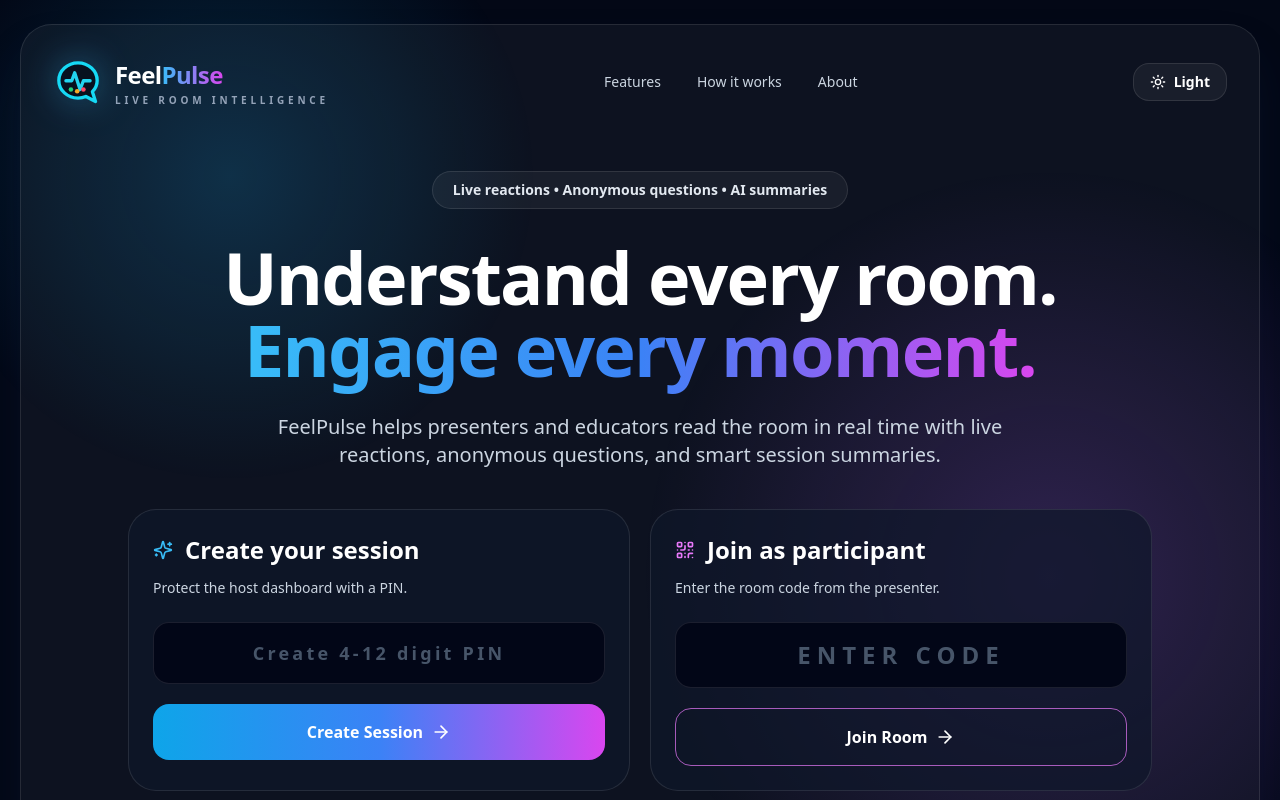
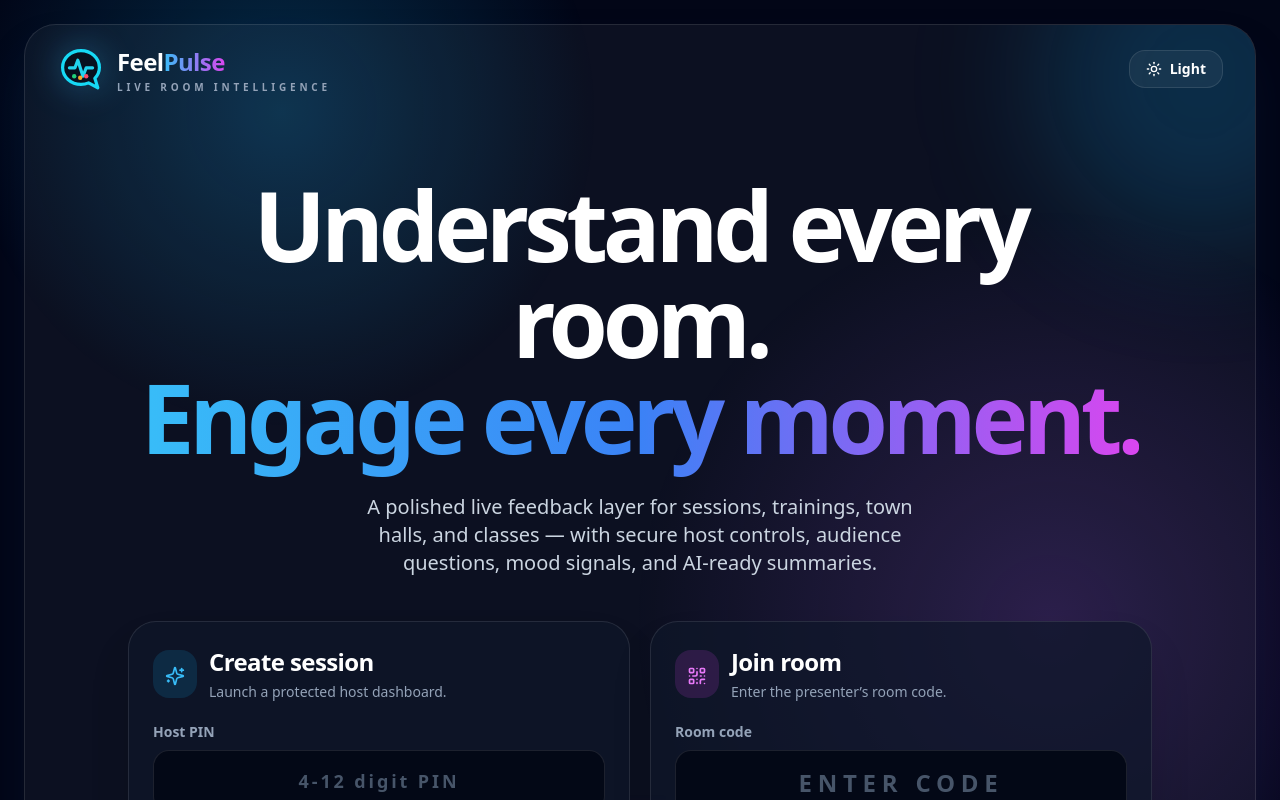
Before and after one commit to techie24-svg/Live-Room-Intelligence, a Next.js app: page / in a window 1280 px wide. Shown: the top 800 px of the page. Built offline with nearby package versions, Linux system fonts and the light colour scheme.

Commit message:
fixed ui

```diff
--- a/app/page.jsx
+++ b/app/page.jsx
@@ -4,19 +4,81 @@ import { useState } from "react";
 import { useRouter } from "next/navigation";
 import {
   ArrowRight,
-  MessageSquareText,
+  BarChart3,
+  CheckCircle2,
   Moon,
   QrCode,
+  ShieldCheck,
   Sparkles,
   Sun,
-  Users,
 } from "lucide-react";
-import FeelPulseLogo from "./components/FeelPulseLogo";
+
+function FeelPulseLogo({ size = 48 }) {
+  return (
+    <div className="flex items-center gap-3">
+      <svg
+        width={size}
+        height={size}
+        viewBox="0 0 120 120"
+        fill="none"
+        aria-hidden="true"
+        className="shrink-0 drop-shadow-[0_0_18px_rgba(56,189,248,0.35)]"
+      >
+        <defs>
+          <linearGradient id="fp-ring-home" x1="18" y1="14" x2="104" y2="108">
+            <stop stopColor="#16d9f5" />
+            <stop offset="0.48" stopColor="#2f7cff" />
+            <stop offset="1" stopColor="#b13df6" />
+          </linearGradient>
+          <linearGradient id="fp-pulse-home" x1="30" y1="50" x2="88" y2="50">
+            <stop stopColor="#22d3ee" />
+            <stop offset="1" stopColor="#d8f3ff" />
+          </linearGradient>
+        </defs>
+
+        <path
+          d="M60 14C34.6 14 14 32.9 14 56.2c0 23.4 20.6 42.3 46 42.3 6.8 0 13.2-1.3 18.9-3.8l23.1 12.1-7.4-23.6c7.1-7.3 11.4-16.7 11.4-27C106 32.9 85.4 14 60 14Z"
+          stroke="url(#fp-ring-home)"
+          strokeWidth="8"
+          strokeLinecap="round"
+          strokeLinejoin="round"
+          fill="#07111f"
+        />
+
+        <path
+          d="M31 57H45L52 38L65 78L73 57H89"
+          stroke="url(#fp-pulse-home)"
+          strokeWidth="8"
+          strokeLinecap="round"
+          strokeLinejoin="round"
+        />
+
+        <circle cx="43" cy="78" r="5.5" fill="#21d07a" />
+        <circle cx="58" cy="82" r="5.5" fill="#f5aa28" />
+        <circle cx="73" cy="78" r="5.5" fill="#ff4965" />
+      </svg>
+
+      <div className="leading-none">
+        <div className="text-2xl font-black tracking-tight text-white">
+          Feel
+          <span className="bg-gradient-to-r from-sky-400 to-fuchsia-500 bg-clip-text text-transparent">
+            Pulse
+          </span>
+        </div>
+        <div className="mt-1 text-[10px] font-semibold uppercase tracking-[0.38em] text-slate-400">
+          Live Room Intelligence
+        </div>
+      </div>
+    </div>
+  );
+}
 
 function makeRoomCode() {
   const chars = "ABCDEFGHJKLMNPQRSTUVWXYZ23456789";
   let code = "";
-  for (let i = 0; i < 6; i += 1) code += chars[Math.floor(Math.random() * chars.length)];
+  for (let i = 0; i < 6; i += 1) {
+    code += chars[Math.floor(Math.random() * chars.length)];
+  }
   return code;
 }
 
@@ -30,6 +92,7 @@ function cleanRoomCode(value) {
 
 export default function Home() {
   const router = useRouter();
+
   const [joinCode, setJoinCode] = useState("");
   const [hostPinInput, setHostPinInput] = useState("");
   const [creating, setCreating] = useState(false);
@@ -75,7 +138,6 @@ export default function Home() {
 
   async function joinSession(e) {
     e.preventDefault();
-
     setJoining(true);
     setError("");
 
@@ -100,36 +162,37 @@ export default function Home() {
     router.push(`/room/${roomCode}`);
   }
 
-  const theme = light ? "bg-slate-50 text-slate-950" : "bg-[#030816] text-white";
-  const panel = light
-    ? "border-slate-200 bg-white/85 shadow-xl shadow-slate-200/60"
+  const theme = light ? "bg-slate-50 text-slate-950" : "bg-[#020617] text-white";
+  const shell = light
+    ? "border-slate-200 bg-white/90 shadow-2xl shadow-slate-200/70"
     : "border-white/10 bg-white/[0.045] shadow-2xl shadow-blue-950/30";
+  const card = light
+    ? "border-slate-200 bg-white shadow-lg shadow-slate-200/60"
+    : "border-white/10 bg-slate-900/70 shadow-2xl shadow-black/20";
   const muted = light ? "text-slate-600" : "text-slate-300";
+  const soft = light ? "text-slate-500" : "text-slate-400";
 
   return (
-    <main className={`min-h-screen overflow-hidden px-5 py-6 transition-colors duration-300 ${theme}`}>
+    <main className={`min-h-screen overflow-hidden px-4 py-5 transition-colors duration-500 md:px-6 md:py-6 ${theme}`}>
       <div
         className={`pointer-events-none fixed inset-0 ${
           light
-            ? "bg-[radial-gradient(circle_at_18%_22%,rgba(14,165,233,0.14),transparent_25%),radial-gradient(circle_at_86%_76%,rgba(168,85,247,0.16),transparent_30%)]"
-            : "bg-[radial-gradient(circle_at_18%_22%,rgba(14,165,233,0.20),transparent_25%),radial-gradient(circle_at_82%_72%,rgba(168,85,247,0.22),transparent_34%)]"
+            ? "bg-[radial-gradient(circle_at_22%_14%,rgba(14,165,233,0.16),transparent_24%),radial-gradient(circle_at_84%_72%,rgba(168,85,247,0.16),transparent_32%)]"
+            : "bg-[radial-gradient(circle_at_22%_14%,rgba(14,165,233,0.24),transparent_26%),radial-gradient(circle_at_82%_78%,rgba(168,85,247,0.20),transparent_34%)]"
         }`}
       />
 
-      <section className={`relative mx-auto max-w-7xl rounded-[2rem] border p-5 md:p-8 ${panel}`}>
-        <nav className="flex items-center justify-between gap-4">
-          <FeelPulseLogo size={50} showText />
+      <section className={`relative mx-auto min-h-[calc(100vh-48px)] max-w-7xl overflow-hidden rounded-[2rem] border ${shell}`}>
+        <div className="absolute right-0 top-0 h-80 w-80 translate-x-1/3 -translate-y-1/3 rounded-full bg-sky-500/20 blur-3xl" />
+        <div className="absolute bottom-0 left-1/2 h-96 w-96 -translate-x-1/2 translate-y-1/3 rounded-full bg-fuchsia-500/10 blur-3xl" />
 
-          <div className="hidden items-center gap-9 text-sm font-medium text-slate-300 md:flex">
-            <span className={light ? "text-slate-600" : ""}>Features</span>
-            <span className={light ? "text-slate-600" : ""}>How it works</span>
-            <span className={light ? "text-slate-600" : ""}>About</span>
-          </div>
+        <nav className="relative z-10 flex items-center justify-between gap-4 px-5 py-5 md:px-8">
+          <FeelPulseLogo size={48} />
 
           <button
             type="button"
             onClick={() => setLight((v) => !v)}
-            className={`inline-flex items-center gap-2 rounded-2xl border px-4 py-2 text-sm font-semibold ${
+            className={`inline-flex items-center gap-2 rounded-2xl border px-4 py-2 text-sm font-bold transition hover:-translate-y-0.5 ${
               light
                 ? "border-slate-200 bg-white text-slate-800"
                 : "border-white/10 bg-white/5 text-white hover:bg-white/10"
@@ -140,17 +203,9 @@ export default function Home() {
           </button>
         </nav>
 
-        <div className="mx-auto flex min-h-[680px] max-w-6xl flex-col justify-center py-10 lg:py-16">
-          <div className="text-center">
-            <div
-              className={`mb-8 inline-flex rounded-full border px-5 py-2 text-sm font-bold ${
-                light ? "border-slate-200 bg-white text-slate-700" : "border-white/10 bg-white/5 text-slate-200"
-              }`}
-            >
-              Live reactions • Anonymous questions • AI summaries
-            </div>
-
-            <h1 className="mx-auto max-w-5xl text-5xl font-black tracking-tight md:text-7xl">
+        <div className="relative z-10 mx-auto flex max-w-6xl flex-col items-center px-5 pb-10 pt-12 text-center md:px-8 md:pb-14 md:pt-16">
+          <div className="animate-[fadeIn_0.7s_ease-out]">
+            <h1 className="mx-auto max-w-5xl text-balance text-5xl font-black tracking-[-0.055em] md:text-7xl lg:text-8xl">
               Understand every room.
               <br />
               <span className="bg-gradient-to-r from-sky-400 via-blue-500 to-fuchsia-500 bg-clip-text text-transparent">
@@ -158,97 +213,119 @@ export default function Home() {
               </span>
             </h1>
 
-            <p className={`mx-auto mt-7 max-w-3xl text-lg leading-8 md:text-xl ${muted}`}>
-              FeelPulse helps presenters and educators read the room in real time with live
-              reactions, anonymous questions, and smart session summaries.
+            <p className={`mx-auto mt-7 max-w-3xl text-balance text-lg leading-8 md:text-xl ${muted}`}>
+              A polished live feedback layer for sessions, trainings, town halls, and classes —
+              with secure host controls, audience questions, mood signals, and AI-ready summaries.
             </p>
           </div>
 
-          <div className="mx-auto mt-10 grid w-full max-w-5xl gap-5 md:grid-cols-2">
-            <div className={`rounded-[1.75rem] border p-6 ${light ? "border-slate-200 bg-white" : "border-white/10 bg-slate-900/70"}`}>
-              <div className="mb-3 flex items-center gap-3">
-                <Sparkles className="h-5 w-5 text-sky-400" />
-                <h2 className="text-2xl font-black">Create your session</h2>
+          <div className="mt-11 grid w-full max-w-5xl gap-5 md:grid-cols-2">
+            <div className={`group rounded-[1.75rem] border p-6 text-left transition duration-300 hover:-translate-y-1 hover:shadow-2xl ${card}`}>
+              <div className="mb-5 flex items-center gap-3">
+                <div className="rounded-2xl bg-sky-500/15 p-3">
+                  <Sparkles className="h-5 w-5 text-sky-400" />
+                </div>
+                <div>
+                  <h2 className="text-2xl font-black tracking-tight">Create session</h2>
+                  <p className={`mt-1 text-sm ${soft}`}>Launch a protected host dashboard.</p>
+                </div>
               </div>
 
-              <p className={`text-sm ${muted}`}>Protect the host dashboard with a PIN.</p>
-
+              <label className={`mb-2 block text-sm font-bold ${soft}`}>Host PIN</label>
               <input
                 value={hostPinInput}
                 onChange={(e) => setHostPinInput(e.target.value.replace(/\D/g, "").slice(0, 12))}
-                placeholder="Create 4-12 digit PIN"
+                placeholder="4-12 digit PIN"
                 inputMode="numeric"
-                className={`mt-6 w-full rounded-2xl border p-4 text-center text-lg font-bold tracking-[0.18em] outline-none ${
+                className={`w-full rounded-2xl border p-4 text-center text-lg font-black tracking-[0.16em] outline-none transition focus:border-sky-400 ${
                   light
                     ? "border-slate-200 bg-slate-50 text-slate-950 placeholder:text-slate-400"
-                    : "border-white/10 bg-slate-950 text-white placeholder:text-slate-600"
+                    : "border-white/10 bg-[#030816] text-white placeholder:text-slate-600"
                 }`}
               />
 
               <button
                 onClick={createSession}
                 disabled={creating}
-                className="mt-5 flex w-full items-center justify-center gap-2 rounded-2xl bg-gradient-to-r from-sky-500 via-blue-500 to-fuchsia-500 px-5 py-4 font-black text-white transition hover:scale-[1.01] disabled:opacity-60"
+                className="mt-5 flex w-full items-center justify-center gap-2 rounded-2xl bg-gradient-to-r from-sky-500 via-blue-500 to-fuchsia-500 px-5 py-4 font-black text-white transition duration-300 hover:scale-[1.015] disabled:opacity-60"
               >
-                {creating ? "Creating..." : "Create Session"}
-                <ArrowRight className="h-5 w-5" />
+                {creating ? "Creating..." : "Create session"}
+                <ArrowRight className="h-5 w-5 transition group-hover:translate-x-1" />
               </button>
             </div>
 
             <form
               onSubmit={joinSession}
-              className={`rounded-[1.75rem] border p-6 ${light ? "border-slate-200 bg-white" : "border-white/10 bg-slate-900/70"}`}
+              className={`group rounded-[1.75rem] border p-6 text-left transition duration-300 hover:-translate-y-1 hover:shadow-2xl ${card}`}
             >
-              <div className="mb-3 flex items-center gap-3">
-                <QrCode className="h-5 w-5 text-fuchsia-400" />
-                <h2 className="text-2xl font-black">Join as participant</h2>
+              <div className="mb-5 flex items-center gap-3">
+                <div className="rounded-2xl bg-fuchsia-500/15 p-3">
+                  <QrCode className="h-5 w-5 text-fuchsia-400" />
+                </div>
+                <div>
+                  <h2 className="text-2xl font-black tracking-tight">Join room</h2>
+                  <p className={`mt-1 text-sm ${soft}`}>Enter the presenter’s room code.</p>
+                </div>
               </div>
 
-              <p className={`text-sm ${muted}`}>Enter the room code from the presenter.</p>
-
+              <label className={`mb-2 block text-sm font-bold ${soft}`}>Room code</label>
               <input
                 value={joinCode}
                 onChange={(e) => setJoinCode(e.target.value.toUpperCase())}
                 placeholder="ENTER CODE"
-                className={`mt-6 w-full rounded-2xl border p-4 text-center text-2xl font-black uppercase tracking-[0.25em] outline-none ${
+                className={`w-full rounded-2xl border p-4 text-center text-2xl font-black uppercase tracking-[0.24em] outline-none transition focus:border-fuchsia-400 ${
                   light
                     ? "border-slate-200 bg-slate-50 text-slate-950 placeholder:text-slate-400"
-                    : "border-white/10 bg-slate-950 text-white placeholder:text-slate-600"
+                    : "border-white/10 bg-[#030816] text-white placeholder:text-slate-600"
                 }`}
               />
 
-              <button className="mt-5 flex w-full items-center justify-center gap-2 rounded-2xl border border-fuchsia-400/70 px-5 py-4 font-black transition hover:bg-fuchsia-500/10">
-                {joining ? "Joining..." : "Join Room"}
-                <ArrowRight className="h-5 w-5" />
+              <button className="mt-5 flex w-full items-center justify-center gap-2 rounded-2xl border border-fuchsia-400/70 px-5 py-4 font-black transition duration-300 hover:scale-[1.015] hover:bg-fuchsia-500/10">
+                {joining ? "Joining..." : "Join as participant"}
+                <ArrowRight className="h-5 w-5 transition group-hover:translate-x-1" />
               </button>
             </form>
           </div>
 
           {error && (
-            <div className="mx-auto mt-6 max-w-5xl rounded-2xl border border-rose-400/30 bg-rose-500/10 p-4 text-sm text-rose-200">
+            <div className="mt-6 w-full max-w-5xl rounded-2xl border border-rose-400/30 bg-rose-500/10 p-4 text-left text-sm font-semibold text-rose-200">
               {error}
             </div>
           )}
 
-          <div className="mx-auto mt-8 grid w-full max-w-5xl gap-4 md:grid-cols-3">
+          <div className="mt-8 grid w-full max-w-5xl gap-4 md:grid-cols-3">
             {[
-              [Users, "Separate sessions", "Multiple hosts can run rooms at the same time."],
-              [MessageSquareText, "Anonymous Q&A", "Participants can choose name or Anonymous per question."],
-              [Sparkles, "AI insights", "Gemini summarizes key questions and themes."],
-            ].map(([Icon, title, body]) => (
+              [ShieldCheck, "Secure host access", "PIN-protected presenter dashboard and session controls."],
+              [BarChart3, "Room signals", "Track sentiment and engagement without interrupting the flow."],
+              [CheckCircle2, "Clear next steps", "Summaries turn questions into themes and actions."],
+            ].map(([Icon, title, body], index) => (
               <div
                 key={title}
-                className={`rounded-2xl border p-4 ${
+                className={`rounded-2xl border p-5 text-left transition duration-300 hover:-translate-y-1 ${
                   light ? "border-slate-200 bg-white/70" : "border-white/10 bg-white/5"
                 }`}
+                style={{ animation: `fadeIn 0.7s ease-out ${0.08 * index}s both` }}
               >
-                <Icon className="mb-3 h-5 w-5 text-sky-400" />
-                <h3 className="font-black">{title}</h3>
-                <p className={`mt-1 text-sm ${muted}`}>{body}</p>
+                <Icon className="mb-4 h-5 w-5 text-sky-400" />
+                <h3 className="text-base font-black">{title}</h3>
+                <p className={`mt-2 text-sm leading-6 ${soft}`}>{body}</p>
               </div>
             ))}
           </div>
         </div>
+
+        <style jsx>{`
+          @keyframes fadeIn {
+            from {
+              opacity: 0;
+              transform: translateY(14px);
+            }
+            to {
+              opacity: 1;
+              transform: translateY(0);
+            }
+          }
+        `}</style>
       </section>
     </main>
   );
```
